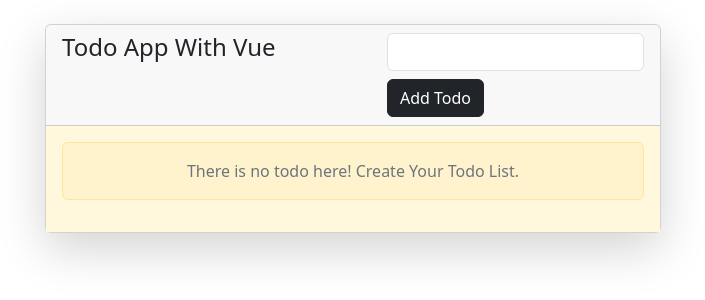
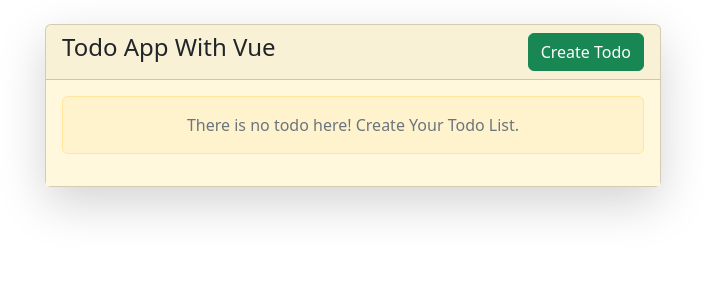
Before and after one commit to paingsoekhant-coding/vue-todo-list, a Vue app: page / in a window 1280 px wide. Shown: the top 300 px of the page, without its empty margins (287-992 px from the left). Built offline with nearby package versions, Linux system fonts and the light colour scheme.

Commit message:
[Add]Vue Router

```diff
--- a/src/App.vue
+++ b/src/App.vue
@@ -1,16 +1,19 @@
 <template>
-  <div class="container col-6 mt-4 ">
-    <HomePage/>
+  <div class="container col-6 mt-4">
+    <!-- <HomePage/> -->
+    <router-view v-slot="{ Component }">
+      <component :is="Component" />
+    </router-view>
   </div>
 </template>
 
 <script>
-  import HomePage  from "./components/HomePage.vue"
+// import HomePage from "./components/HomePage.vue";
 
-  export default{
-    name: "App",
-   components: {
-    HomePage
-   }
-  }
+// export default {
+//   name: "App",
+//   components: {
+//     HomePage,
+//   },
+// };
 </script>
--- /dev/null
+++ b/src/components/CreatePage.vue
@@ -0,0 +1,63 @@
+<template>
+  <div>
+    <div class="card p-3 shadow-lg">
+      <h3 class="">Create Todo</h3>
+      <div class="">
+        <input
+          type="text"
+          name=""
+          id=""
+          class="form-control shadow-sm"
+          v-model="newData"
+        />
+        <button class="btn btn-dark mt-2" v-on:click="create_todo">
+          Create Todo
+        </button>
+        <button class="btn btn-danger mt-2 ms-2">
+          <router-link to="/" class="text-decoration-none text-white"
+            >Back</router-link
+          >
+        </button>
+      </div>
+    </div>
+  </div>
+</template>
+
+<script >
+export default {
+  name: "CreatePage",
+  data: () => ({
+    hideComplete: false,
+    newData: "",
+    tasks: [],
+  }),
+  methods: {
+    create_todo() {
+      if (this.newData !== "") {
+        this.tasks.push({
+          action: this.newData,
+          isDone: false,
+        });
+        localStorage.setItem("todo_data", JSON.stringify(this.tasks));
+        // this.newData = "";
+        Swal.fire({
+          title: "Good job!",
+          text: "Todo create Successfully.",
+          icon: "success",
+        });
+      } else {
+        Swal.fire({
+          icon: "error",
+          title: "Oops...",
+          text: "Please Fill New Data!",
+        });
+      }
+    },
+  },
+};
+</script>
+<style>
+.card {
+  background-color: cornsilk;
+}
+</style>
--- a/src/components/HomePage.vue
+++ b/src/components/HomePage.vue
@@ -3,21 +3,11 @@
     <div class="card shadow-lg">
       <div class="card-header d-flex justify-content-between">
         <h4>Todo App With Vue</h4>
-
-        <!-- <a href="" class="btn btn-dark text-white rounded">Add Todo</a> -->
-        <div class="">
-          <input
-            type="text"
-            name=""
-            id=""
-            class="form-control"
-            v-model="newData"
-            v-on:keyup.enter="create_todo"
-          />
-          <button class="btn btn-dark mt-2" v-on:click="create_todo">
-            Add Todo
-          </button>
-        </div>
+        <router-link
+          to="/create"
+          class="btn btn-success text-decoration-none text-white"
+          >Create Todo</router-link
+        >
       </div>
       <div class="card-body">
         <div class="" v-if="tasks.length == 0">
@@ -70,7 +60,6 @@
   name: "HomePage",
   data: () => ({
     hideComplete: false,
-    newData: "",
     tasks: [],
   }),
 
@@ -93,28 +82,6 @@
   },
 
   methods: {
-    create_todo() {
-      if (this.newData !== "") {
-        this.tasks.push({
-          action: this.newData,
-          isDone: false,
-        });
-        localStorage.setItem("todo_data", JSON.stringify(this.tasks));
-        Swal.fire({
-          title: "Good job!",
-          text: "Todo create Successfully.",
-          icon: "success",
-        });
-        this.newData = "";
-      } else {
-        Swal.fire({
-          icon: "error",
-          title: "Oops...",
-          text: "Please Fill New Data!",
-        });
-      }
-    },
-
     deleteData(index) {
       this.tasks.splice(index, 1);
       localStorage.setItem("todo_data", JSON.stringify(this.tasks));
--- a/src/main.js
+++ b/src/main.js
@@ -5,8 +5,30 @@
     createApp
 } from 'vue'
 import App from './App.vue'
+import {
+    createRouter,
+    createMemoryHistory
+} from 'vue-router'
+import HomePage from './components/HomePage.vue'
+import CreatePage from './components/CreatePage.vue'
 
+const routes = [{
+        path: '/',
+        component: HomePage,
+        name: 'homepage'
+    }, {
+        path: '/create',
+        component: CreatePage,
+        name: 'createTodo'
+    },
+
+]
+
+const router = createRouter({
+    history: createMemoryHistory(),
+    routes,
+})
 
 const app = createApp(App)
-
+app.use(router)
 app.mount('#app')
```
